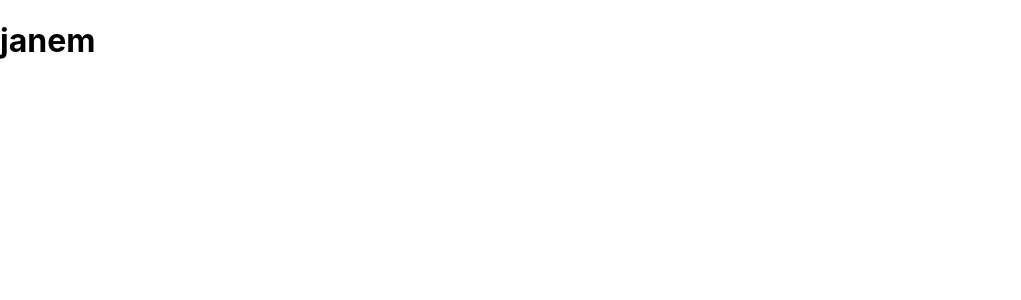
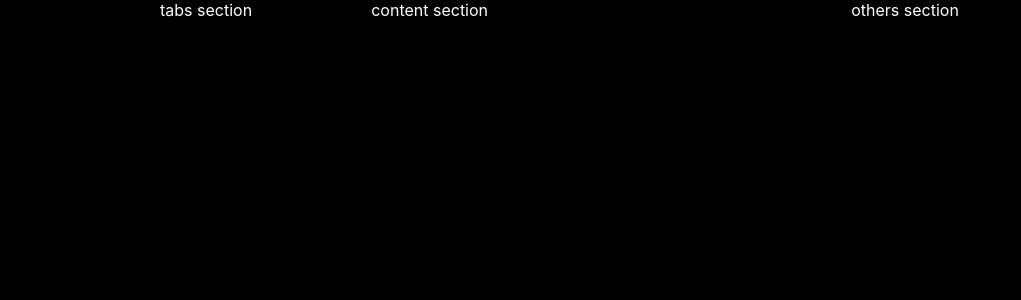
Before and after one commit to Abdalrhman-Mohammad/profile-twitter-task, a React (Create React App) app: page / in a window 1280 px wide. Shown: the top 300 px of the page, without its empty margins (0-1021 px from the left). Built offline with nearby package versions, Linux system fonts and the light colour scheme.

Commit message:
Update the App.js file

```diff
--- a/src/App.js
+++ b/src/App.js
@@ -1,7 +1,7 @@
-
+import TwitterScreen from "./components/TwitterScreen/TwitterScreen";
 function App() {
   return (
-  <h1>janem</h1>
+  <TwitterScreen/>
   );
 }
 
```
